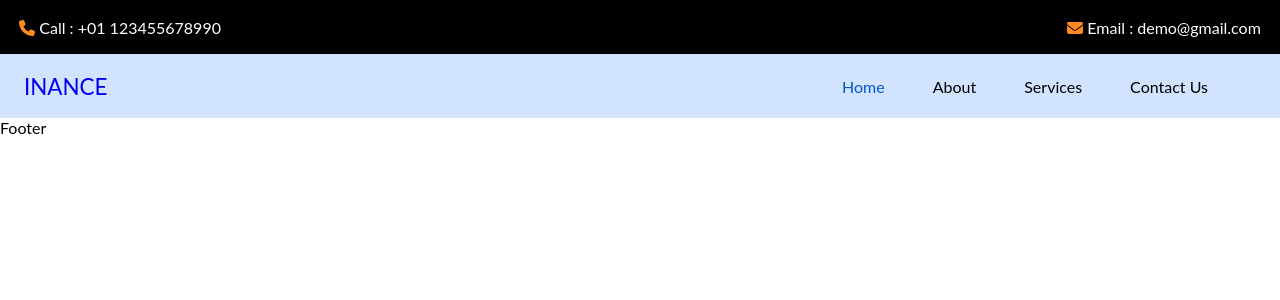
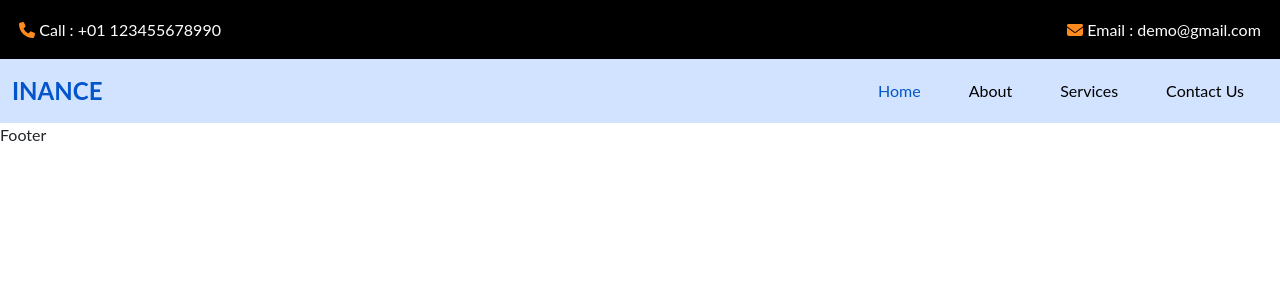
Before and after one commit to andy-agyeiDwumah-hybytes/Inance, a React (Vite) app: page / in a window 1280 px wide. Shown: the top 300 px of the page. Built offline with nearby package versions, Linux system fonts and the light colour scheme.

Commit message:
Add bootstrap and finish styling header section

```diff
--- a/index.html
+++ b/index.html
@@ -5,10 +5,22 @@
     <link rel="icon" type="image/svg+xml" href="/vite.svg" />
     <meta name="viewport" content="width=device-width, initial-scale=1.0" />
     <meta name="author" content="Andy Agyei-Dwumah">
+    <!-- BOOTSTRAP CSS -->
+    <link
+      href="https://cdn.jsdelivr.net/npm/bootstrap@5.3.3/dist/css/bootstrap.min.css"
+      rel="stylesheet"
+      integrity="sha384-QWTKZyjpPEjISv5WaRU9OFeRpok6YctnYmDr5pNlyT2bRjXh0JMhjY6hW+ALEwIH"
+      crossorigin="anonymous">
     <title>Inance</title>
   </head>
   <body>
     <div id="root"></div>
     <script type="module" src="/src/main.jsx"></script>
+    <!-- BOOTSTRAP JS -->
+    <script
+      src="https://cdn.jsdelivr.net/npm/bootstrap@5.0.2/dist/js/bootstrap.bundle.min.js"
+      integrity="sha384-MrcW6ZMFYlzcLA8Nl+NtUVF0sA7MsXsP1UyJoMp4YLEuNSfAP+JcXn/tWtIaxVXM"
+      crossorigin="anonymous"
+    ></script>
   </body>
 </html>
--- a/package.json
+++ b/package.json
@@ -14,6 +14,7 @@
     "@fortawesome/free-solid-svg-icons": "^6.7.1",
     "@fortawesome/react-fontawesome": "^0.2.2",
     "react": "^18.3.1",
+    "react_basic_task": "file:",
     "react-dom": "^18.3.1",
     "react-router": "^7.0.2"
   },
--- a/src/components/header/Header.jsx
+++ b/src/components/header/Header.jsx
@@ -29,11 +29,40 @@ export default function Header() {
         </Link>
       </div>
       <div className={styles.bottom}>
-        <Link to="/">Inance</Link>
-        <menu className={styles.headerMenu}>
-          <li>
+        <div className="container-fluid">
+          <nav
+            className={[
+              "navbar",
+              "navbar-expand-lg",
+              styles.nav,
+            ].join(" ")}
+          >
+            <Link to="/" className="navbar-brand">
+              <span className={styles.inanceText}>Inance</span>
+            </Link>
+            <button
+              className="navbar-toggler"
+              type="button"
+              data-bs-toggle="collapse"
+              data-bs-target="#navbarSupportedContent"
+              aria-controls="navbarSupportedContent"
+              aria-expanded="false"
+              aria-label="Toggle navigation"
+            >
+              <span className={styles.navTogglerSpan}> </span>
+            </button>
+            <div
+              className={[
+                "collapse",
+                "navbar-collapse",
+              ].join(" ")}
+              id="navbarSupportedContent"
+            >
+              <menu className={["navbar-nav", styles.navbarNav].join(" ")}>
+                <li className="nav-item">
                   <NavLink
                     to="/"
+                    className={[styles.menuLinks, "nav-link"].join(" ")}
                     style={({ isActive }) => ({
                       color: isActive ? linkColour : "",
                     })}
@@ -41,9 +70,10 @@ export default function Header() {
                     Home
                   </NavLink>
                 </li>
-          <li>
+                <li className="nav-item">
                   <NavLink
                     to="/about"
+                    className={[styles.menuLinks, "nav-link"].join(" ")}
                     style={({ isActive }) => ({
                       color: isActive ? linkColour : "",
                     })}
@@ -51,9 +81,10 @@ export default function Header() {
                     About
                   </NavLink>
                 </li>
-          <li>
+                <li className="nav-item">
                   <NavLink
                     to="/services"
+                    className={[styles.menuLinks, "nav-link"].join(" ")}
                     style={({ isActive }) => ({
                       color: isActive ? linkColour : "",
                     })}
@@ -61,9 +92,10 @@ export default function Header() {
                     Services
                   </NavLink>
                 </li>
-          <li>
+                <li className="nav-item">
                   <NavLink
                     to="contact"
+                    className={[styles.menuLinks, "nav-link"].join(" ")}
                     style={({ isActive }) => ({
                       color: isActive ? linkColour : "",
                     })}
@@ -73,6 +105,9 @@ export default function Header() {
                 </li>
               </menu>
             </div>
+          </nav>
+        </div>
+      </div>
     </header>
   );
 }
--- a/src/components/header/Header.module.css
+++ b/src/components/header/Header.module.css
@@ -1,5 +1,4 @@
-div.top,
-div.bottom {
+div.top {
     display: flex;
     justify-content: space-between;
     align-items: center;
@@ -10,8 +9,7 @@ div.top {
     padding: 1.1em 1.2em;
 }
 
-div.top > a,
-div.bottom > a {
+div.top > a {
     display: inline-block;
 }
 
@@ -21,27 +19,66 @@ div.top > a {
 
 div.bottom {
     background-color: var(--lightBlue);
-    padding: 0.4em 1.5em;
+    padding: 10px 0;
 }
 
-div.bottom>a:first-child {
+span.inanceText {
+    color: var(--blue);
     text-transform: uppercase;
-    font-size: 1.4rem;
 }
 
-menu.headerMenu > li {
-    display: inline-block;
-    margin: 0 3em 0 0;
+nav.nav {
+    padding: 0;
 }
 
-menu.headerMenu > li > a {
+a.menuLinks {
     color: var(--black);
+    padding: 10px 25px;
+    text-align: center;
 
     &:hover {
         color: var(--blue);
     }
 }
 
+.navTogglerSpan {
+    display: block;
+    width: 35px;
+    height: 4px;
+    background-color: var(--black);
+    margin: 7px 0;
+    -webkit-transition: all 0.3s;
+    transition: all 0.3s;
+    position: relative;
+    border-radius: 5px;
+    -webkit-transition: all .3s;
+    transition: all .3s;
+}
+
+.navTogglerSpan::before,
+.navTogglerSpan::after {
+    content: "";
+    position: absolute;
+    left: 0;
+    height: 100%;
+    width: 100%;
+    background-color: var(--black);
+    border-radius: 5px;
+    -webkit-transition: all .3s;
+    transition: all .3s;
+}
+
+.navTogglerSpan::before {
+    top: -10px;
+}
+
+.navTogglerSpan::after {
+    top: 10px;
+}
+
+/*  */
+
+/* Fontawesome icons */
 .headerIcon {
     color: var(--orange);
 }
--- a/src/index.css
+++ b/src/index.css
@@ -2,7 +2,6 @@
   --white: #ffffff;
   --black: #000000;
   --blue: #0355cc;
-  /* --primary2:#e31414; */
   --orange: #ff8a1d;
   --darkBlue: #0a0f43;
   --lightBlue: #d1e3ff;
@@ -30,3 +29,78 @@ main {
 a {
   text-decoration: none;
 }
+
+/* HEADER SECTION */
+/* Bootstrap classes */
+.navbar-nav {
+  margin: 0 0 0 auto;
+}
+
+.nav-link {
+  margin: 0 1em 0;
+}
+
+.navbar-brand {
+  padding: 0;
+  margin: 0;
+  color: var(--black);
+  font-weight: bold;
+  font-size: 24px;
+}
+
+.navbar-toggler {
+  padding: 0;
+  width: 37px;
+  height: 42px;
+  outline: none;
+  border: none;
+  -webkit-transition: all .3s;
+  transition: all .3s;
+}
+
+/* Remove default box shadow on button */
+.navbar-toggler:focus, .navbar-toggler:focus-visible {
+  box-shadow: none;
+}
+
+.navbar-toggler[aria-expanded="true"] {
+  -webkit-transform: rotate(360deg);
+  transform: rotate(360deg);
+}
+
+.navbar-toggler[aria-expanded="true"] span {
+  -webkit-transform: rotate(45deg);
+  transform: rotate(45deg);
+}
+
+.navbar-toggler[aria-expanded="true"] span::before,
+.navbar-toggler[aria-expanded="true"] span::after {
+  -webkit-transform: rotate(90deg);
+  transform: rotate(90deg);
+  top: 0;
+}
+
+.navbar-toggler[aria-expanded="true"] .s-1 {
+  -webkit-transform: rotate(45deg);
+  transform: rotate(45deg);
+  margin: 0;
+  margin-bottom: -4px;
+}
+
+.navbar-toggler[aria-expanded="true"] .s-2 {
+  display: none;
+}
+
+.navbar-toggler[aria-expanded="true"] .s-3 {
+  -webkit-transform: rotate(-45deg);
+  transform: rotate(-45deg);
+  margin: 0;
+  margin-top: -4px;
+}
+
+.navbar-toggler[aria-expanded="false"] .s-1,
+.navbar-toggler[aria-expanded="false"] .s-2,
+.navbar-toggler[aria-expanded="false"] .s-3 {
+  -webkit-transform: none;
+  transform: none;
+}
```
Also changed, not shown: 1 other file (tests, documents, lock files or other folders). Lines whose indentation alone changed are shown as unchanged.
